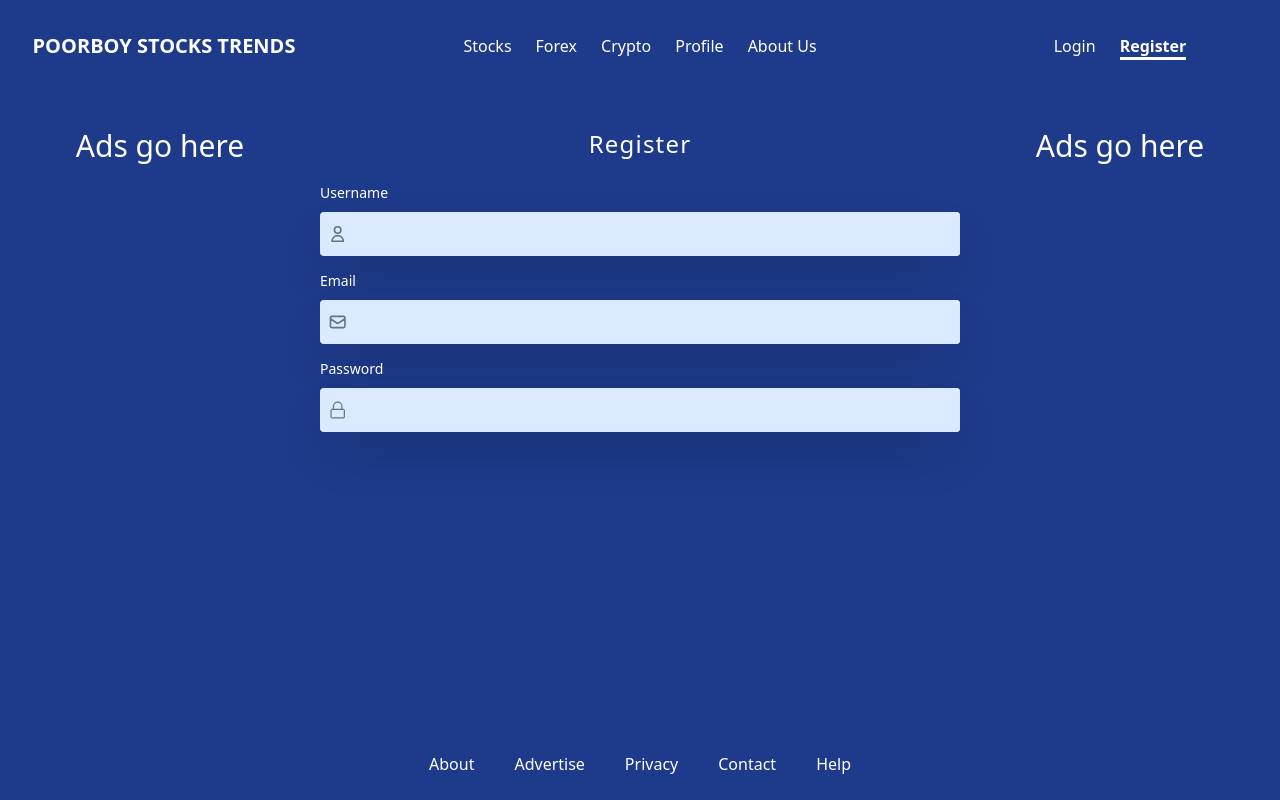
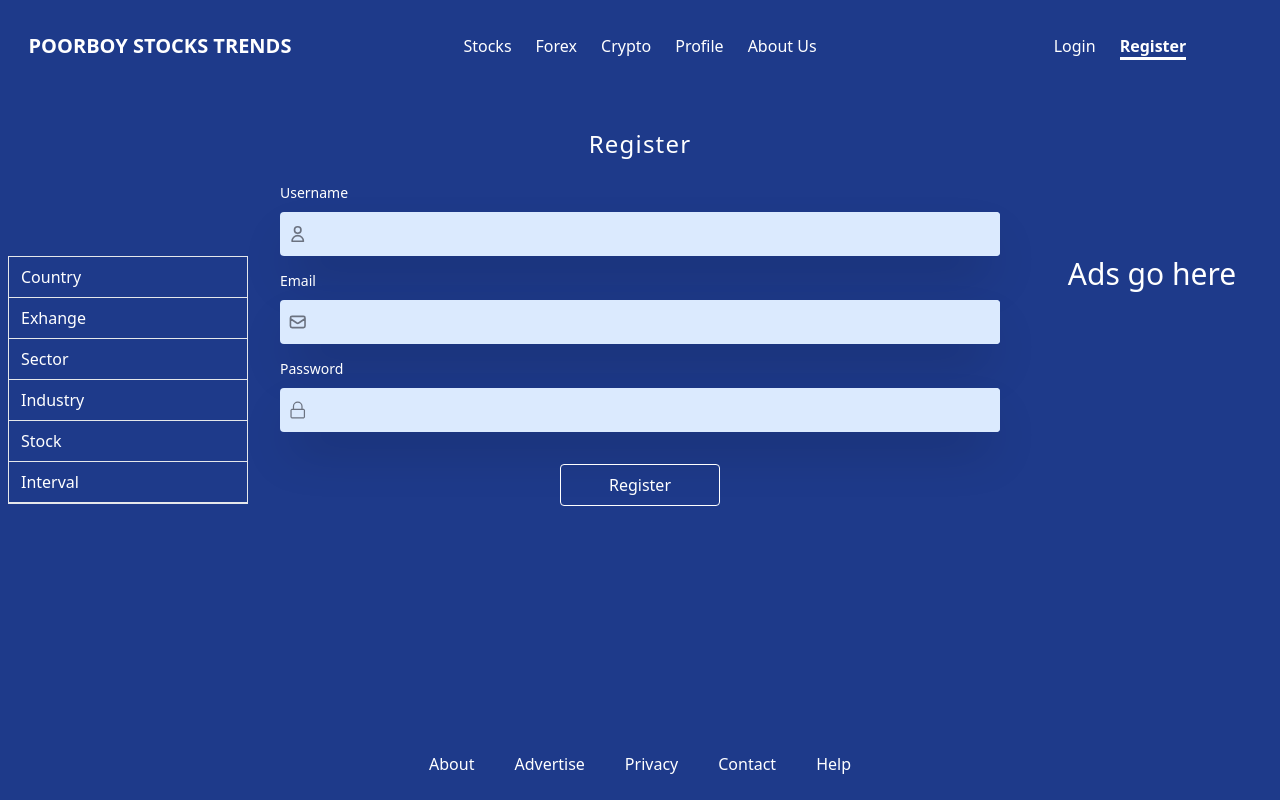
Before and after one commit to codeddave/poorboystockstrends, a React (Create React App) app: page /register in a window 1280 px wide. Built offline with nearby package versions, Linux system fonts and the light colour scheme.

Commit message:
updates, will continue on secod computer

```diff
--- /dev/null
+++ b/src/api/auth/index.ts
@@ -0,0 +1,31 @@
+import axios from "axios";
+
+export const logIn = async (loginData: {
+  username: string;
+  password: string;
+}) => {
+  try {
+    const res = await axios.post(`/authentication/api/auth/login`, loginData);
+
+    return res.data;
+  } catch (error) {
+    console.log(error);
+  }
+};
+
+export const register = async (loginData: {
+  username: string;
+  email: string;
+  password: string;
+}) => {
+  try {
+    const res = await axios.post(
+      `/authentication/api/auth/register`,
+      loginData
+    );
+
+    return res.data;
+  } catch (error) {
+    console.log(error);
+  }
+};
--- a/src/components/MainAppLayout/index.tsx
+++ b/src/components/MainAppLayout/index.tsx
@@ -4,14 +4,22 @@ import { FC } from "react";
 //max-h-screen overflow-y-scroll
 const MainLayOut: FC = ({ children }) => {
   return (
-    <section className="grid md:grid-cols-4 flex-grow t-10 md:pt-32">
-      <div className=" hidden md:flex flex-col items-center px-2  text-center  ">
-        <p className="text-3xl">Ads go here</p>
+    <section className="grid md:grid-cols-5 flex-grow t-10 md:pt-32">
+      <div className=" hidden md:flex flex-col items-center px-2  text-center pt-32  ">
+        <ul className="border w-full">
+          <li className="border-b py-2 text-left pl-3">Country</li>
+          <li className="border-b py-2 text-left pl-3">Exhange</li>
+          <li className="border-b py-2 text-left pl-3">Sector</li>
+          <li className="border-b py-2 text-left pl-3">Industry</li>
+          <li className="border-b py-2 text-left pl-3">Stock</li>
+          <li className="border-b py-2 text-left pl-3">Interval</li>
+        </ul>
+        {/*   <p className="text-3xl">Ads go here</p> */}
       </div>
 
-      <div className="px-4 md:px-0 pt-24 md:pt-0 md:col-span-2">{children}</div>
+      <div className="px-6  pt-24 md:pt-0 md:col-span-3">{children}</div>
 
-      <div className="hidden md:flex flex-col items-center px-4">
+      <div className="hidden md:flex flex-col items-center px-4 pt-32 ">
         <p className="text-3xl">Ads go here</p>
       </div>
     </section>
--- a/src/components/Navbar/index.tsx
+++ b/src/components/Navbar/index.tsx
@@ -18,7 +18,7 @@ export const Navbar = () => {
     <>
       <ClickAwayListener onClickAway={handleNavClose}>
         <nav className=" md:pt-8 w-full  mx-auto fixed z-30">
-          <div className="right-0 absolute sm:hidden pr-3 top-6 z-50">
+          <div className="right-0 absolute sm:hidden pr-3 top-6 z-50 ">
             <HamburgerMenu
               isOpen={isNavOpen}
               color={isNavOpen ? "#000" : "#fff"}
@@ -28,7 +28,7 @@ export const Navbar = () => {
             />
           </div>
           {isNavOpen ? (
-            <ul className="flex flex-col items-center justify-center bg-gray-200 py-8 w-full md:hidden text-gray-700 shadow opacity-90 font-semibold">
+            <ul className="flex flex-col items-center justify-center bg-gray-200 py-8 w-full md:hidden text-gray-700 shadow opacity-90 font-semibold leading-relaxed">
               <li onClick={handleNavClose} className="pb-1.5 cursor-pointer">
                 <NavLink to="/stocks">Stocks</NavLink>
               </li>
@@ -56,7 +56,7 @@ export const Navbar = () => {
             <div className="place-self-center">
               <NavLink
                 to="/"
-                className="ml-2 font-bold text-lg lg:text-xl cursor-pointer text-center"
+                className="ml-2 md:ml-0 font-bold text-lg lg:text-xl cursor-pointer text-center"
               >
                 POORBOY STOCKS TRENDS
               </NavLink>
--- a/src/index.tsx
+++ b/src/index.tsx
@@ -1,14 +1,17 @@
-import React from 'react';
-import ReactDOM from 'react-dom';
-import './index.css';
-import App from './App';
-import reportWebVitals from './reportWebVitals';
+import React from "react";
+import ReactDOM from "react-dom";
+import "./index.css";
+import App from "./App";
+import reportWebVitals from "./reportWebVitals";
+import { StocksChartProvider } from "./context";
 
 ReactDOM.render(
   <React.StrictMode>
-    <App />
+    <StocksChartProvider>
+      <App />
+    </StocksChartProvider>
   </React.StrictMode>,
-  document.getElementById('root')
+  document.getElementById("root")
 );
 
 // If you want to start measuring performance in your app, pass a function
--- a/src/pages/Login/index.tsx
+++ b/src/pages/Login/index.tsx
@@ -5,6 +5,7 @@ import CustomFormInput from "../../components/Form/CustomFormInput";
 import { HiOutlineUser } from "react-icons/hi";
 import { VscLock } from "react-icons/vsc";
 import { LoginSchema } from "../../definitions/Yup";
+import { logIn } from "../../api/auth";
 
 const initialValues = {
   username: "",
@@ -18,9 +19,11 @@ const Login = () => {
       <Formik
         initialValues={initialValues}
         validationSchema={LoginSchema}
-        onSubmit={() => console.log("bhdvhjveEJEVVVJBe")}
+        onSubmit={async (values) => {
+          await logIn(values);
+        }}
       >
-        {() => (
+        {({ isSubmitting }) => (
           <Form>
             <Field
               component={CustomFormInput}
@@ -36,7 +39,11 @@ const Login = () => {
               icon={VscLock}
             />
             <div className="flex justify-center mt-8">
-              <button className="border-white border py-2 px-4 rounded text-white mx-auto w-40  hover:bg-blue-50 hover:text-gray-600 ">
+              <button
+                type="submit"
+                disabled={isSubmitting}
+                className="border-white border py-2 px-4 rounded text-white mx-auto w-40  hover:bg-blue-50 hover:text-gray-600 "
+              >
                 Login
               </button>
             </div>
--- a/src/pages/Register/index.tsx
+++ b/src/pages/Register/index.tsx
@@ -3,6 +3,7 @@ import CustomFormInput from "../../components/Form/CustomFormInput";
 import { HiOutlineMail, HiOutlineUser } from "react-icons/hi";
 import { VscLock } from "react-icons/vsc";
 import { RegisterSchema } from "../../definitions/Yup";
+import { register } from "../../api/auth";
 const initialValues = {
   username: "",
   email: " ",
@@ -15,9 +16,13 @@ const Register = () => {
       <Formik
         initialValues={initialValues}
         validationSchema={RegisterSchema}
-        onSubmit={() => console.log("bhdvhjveEJEVVVJBe")}
+        onSubmit={async (values) => {
+          console.log(values);
+
+          await register(values);
+        }}
       >
-        {() => (
+        {({ isSubmitting }) => (
           <Form>
             <Field
               component={CustomFormInput}
@@ -37,8 +42,18 @@ const Register = () => {
               component={CustomFormInput}
               name="password"
               title="Password"
+              type="password"
               icon={VscLock}
             />
+            <section className="flex justify-center mt-8">
+              <button
+                type="submit"
+                disabled={!!isSubmitting}
+                className="border-white border py-2 px-4 rounded text-white mx-auto w-40  hover:bg-blue-50 hover:text-gray-600 "
+              >
+                Register
+              </button>
+            </section>
           </Form>
         )}
       </Formik>
--- a/src/pages/Stocks/StocksChart.tsx
+++ b/src/pages/Stocks/StocksChart.tsx
@@ -124,12 +124,7 @@ const StocksChart: FC<Props> = ({ ticker, chartType }) => {
             ],
           },
         ],
-        navigator: {
-          slider: {
-            minimum: new Date(startDate),
-            maximum: new Date(endDate),
-          },
-        },
+
       };
     }
   }, [chartType, ticker]);
```
